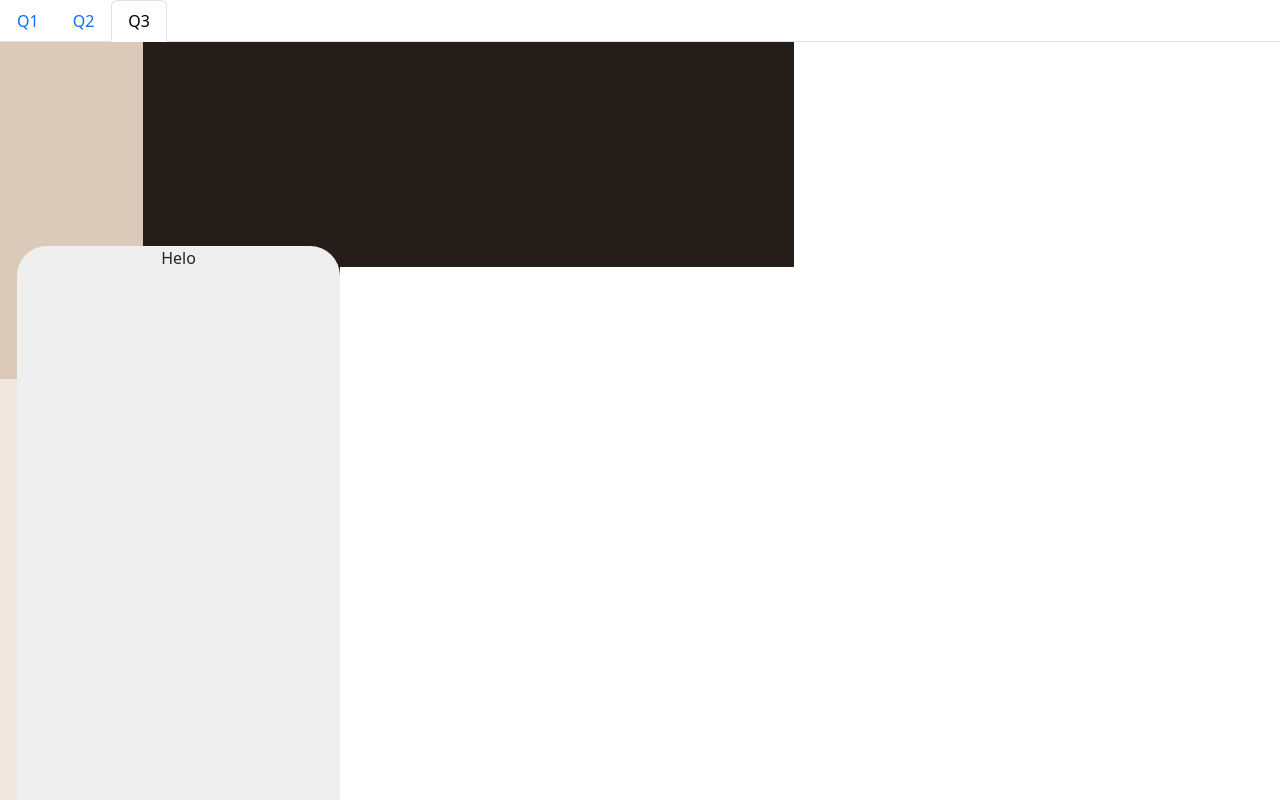
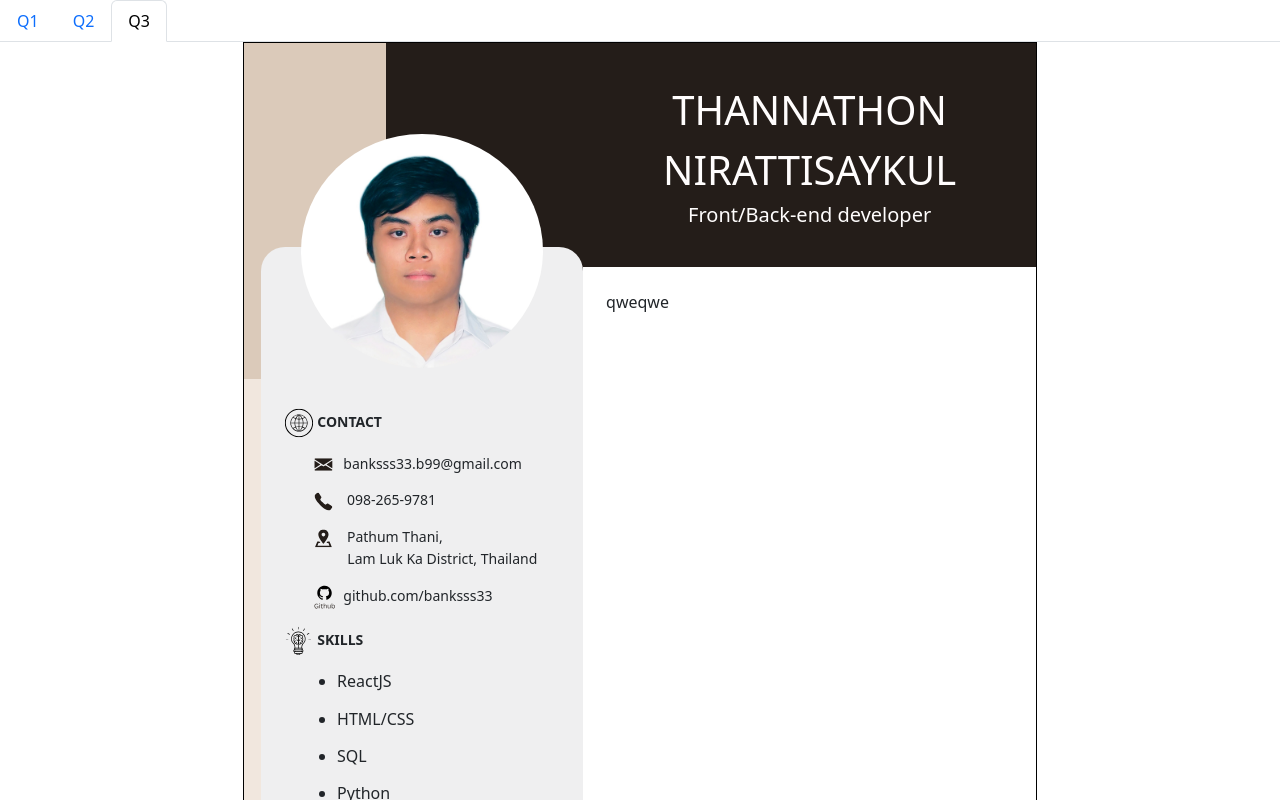
Before and after one commit to banksss33/Botnoi_COOP_FrontEnd_QUIZ, a React (Create React App) app: page / in a window 1280 px wide. Both pictures are taken after a click on the tab "Q3". Shown: the top 800 px of the page. Built offline with nearby package versions, Linux system fonts and the light colour scheme; no server answers.

Commit message:
update Q3

```diff
--- a/src/Q3.css
+++ b/src/Q3.css
@@ -1,4 +1,6 @@
 .body {
+  display: flex;
+  justify-content: center;
   position: relative;
 }
 
@@ -7,6 +9,7 @@
   position: absolute;
   width: 210mm;
   height: 297mm;
+
   display: grid;
   grid-template-columns: 0.9fr 1.1fr 1fr 1fr 1fr;
   grid-template-rows: 1fr 1fr 1fr 1fr 1fr 1fr 1fr 1fr 1fr 1fr;
@@ -36,6 +39,7 @@
 }
 
 .inner-grid {
+  border: solid 0.1vw black;
   z-index: 1;
   position: absolute;
   width: 210mm;
@@ -60,17 +64,76 @@
 
 .box {
   display: flex;
+  position: relative;
   justify-content: center;
-  border-top-left-radius: 30px;
-  border-top-right-radius: 30px;
+  border-top-left-radius: 3vh;
+  border-top-right-radius: 3vh;
   background-color: #efeff0;
   height: 100%;
   width: 100%;
 }
 
+.img-box {
+  width: 75%;
+  height: auto;
+  position: absolute;
+  margin-top: -35%;
+}
+
+.profile-img {
+  border-radius: 50%;
+  height: 100%;
+  width: 100%;
+}
+
+.box-wrapper {
+  display: block;
+  padding-left: 7%;
+  flex-direction: column;
+  align-self: self-start;
+  margin-top: 50%;
+  width: auto;
+  height: auto;
+}
+
+.item {
+  margin-left: 10%;
+  margin-top: 5%;
+}
+
+.box-wrapper > div {
+  font-size: 10.5pt;
+}
+
+.box-wrapper > ul > li {
+  margin-left: 8%;
+  margin-top: 5%;
+}
+
+.icons-head {
+  height: 100%;
+  width: 10%;
+}
+
+.icons {
+  margin-right: 4%;
+  height: 100%;
+  width: 7%;
+}
+
 .ns {
   grid-area: ns;
+  height: 100%;
+  width: 100%;
+  display: flex;
+  justify-content: center;
+  flex-direction: column;
 }
+
+.ns > div {
+  align-self: center;
+}
+
 .dt {
   grid-area: dt;
 }
@@ -80,4 +143,5 @@
   height: 100%;
   width: 100%;
   background-color: white;
+  padding: 5%;
 }
--- a/src/Q3.tsx
+++ b/src/Q3.tsx
@@ -18,16 +18,63 @@ function Q3() {
         <div className="inner-grid">
           <div className="pd">
             <div className="box">
-              Helo
+              <div className="img-box">
+                <img
+                  draggable="false"
+                  className="profile-img"
+                  src={require("./image/PROFILE_IMG.jpg")}
+                />
+              </div>
+
+              <div className="box-wrapper">
+                <div>
+                  <Icon1 className="icons-head" /> <b>CONTACT</b>
+                </div>
+                <div className="item">
+                  <Icon2 className="icons" />
+                  <span>banksss33.b99@gmail.com</span>
+                </div>
+                <div className="item">
+                  <Icon3 className="icons" /> <span>098-265-9781</span>
+                </div>
+                <div className="item">
+                  <Icon4 className="icons" /> <span> Pathum Thani,</span>
+                  <br />
+                  <span style={{ marginLeft: "12.5%" }}>
+                    Lam Luk Ka District, Thailand
+                  </span>
+                </div>
+                <div style={{ marginTop: "5%", marginLeft: "9%" }}>
+                  <Icon5 className="icons-head" />
+                  <span style={{ marginLeft: "2%" }}>github.com/banksss33</span>
+                </div>
+                <div style={{ marginTop: "5%" }}>
+                  <Icon6 className="icons-head" /> <b>SKILLS</b>
+                </div>
+                <ul>
+                  <li>ReactJS</li>
+                  <li>HTML/CSS</li>
+                  <li>SQL</li>
+                  <li>Python</li>
+                  <li>C/C++</li>
+                  <li>Java</li>
+                  <li>JavaScript</li>
+                  <li>Golang</li>
+                </ul>
+              </div>
             </div>
           </div>
           <div className="ns">
-
+            <div style={{ color: "#FFFDFD", fontSize: "30pt" }}>THANNATHON</div>
+            <div style={{ color: "#FFFDFD", fontSize: "30pt" }}>
+              NIRATTISAYKUL
+            </div>
+            <div style={{ color: "#FFFDFD", fontSize: "15pt" }}>
+              Front/Back-end developer
+            </div>
           </div>
           <div className="dt">
-            <div className="box2">
-
-            </div>
+            <div className="box2">qweqwe</div>
           </div>
         </div>
       </div>
```
